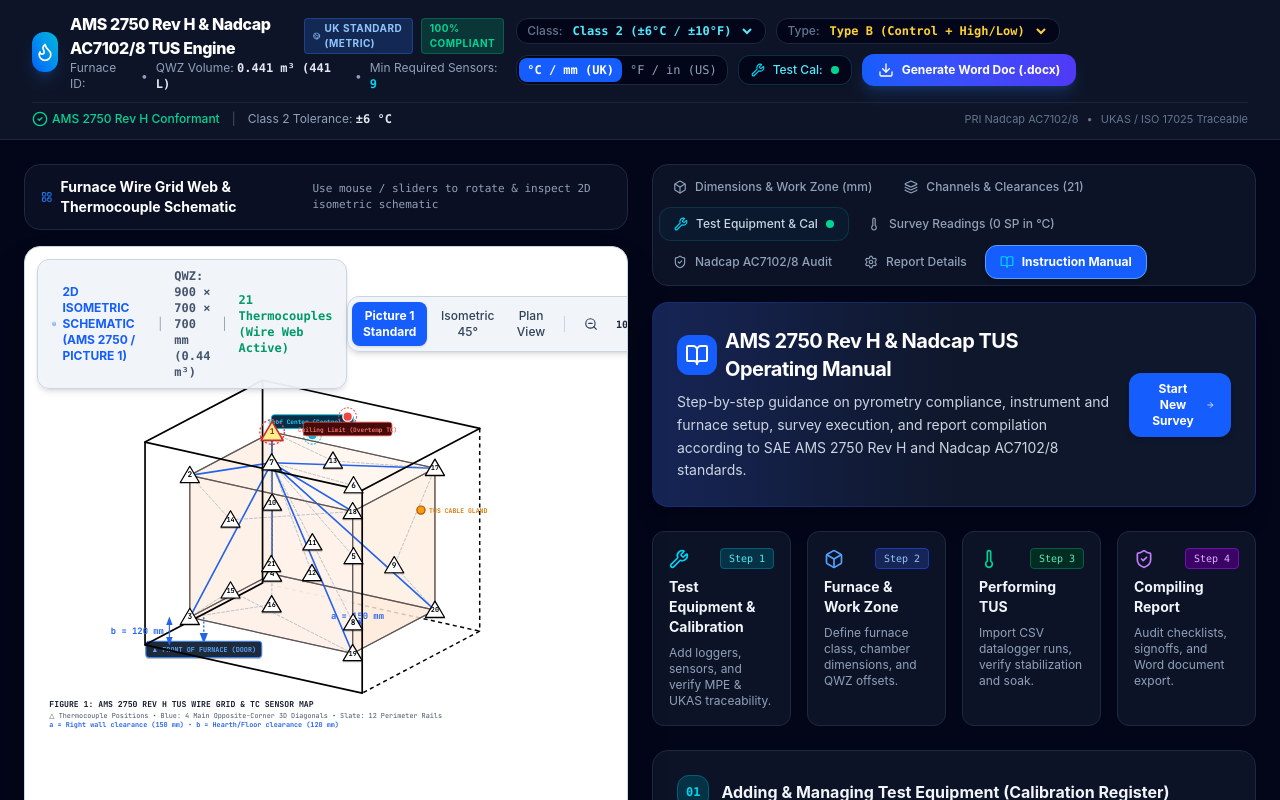
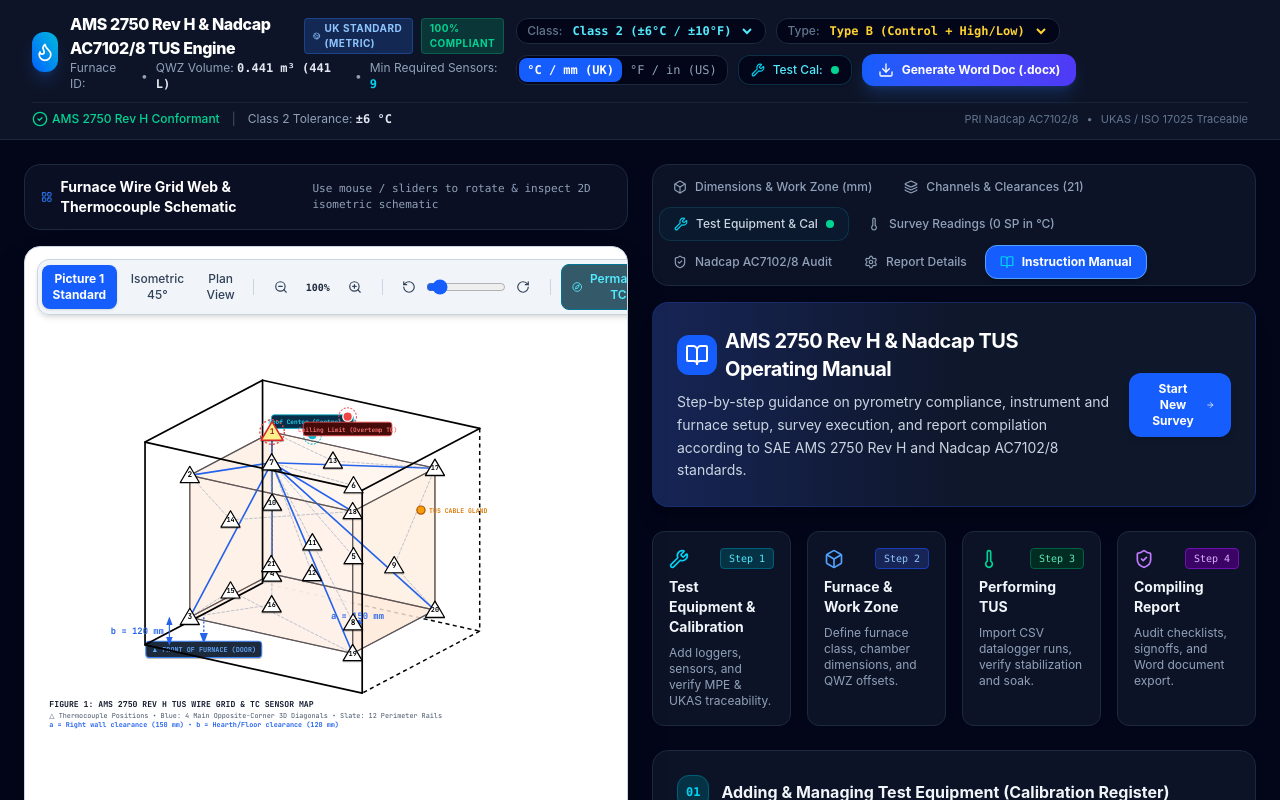
Before and after one commit to japsander/TUS, a React (Vite) app: page / in a window 1280 px wide. Shown: the top 800 px of the page. Built offline with nearby package versions, Linux system fonts and the light colour scheme.

Commit message:
feat(ui): add draggable callouts to technical schematic
Implemented position state and interaction logic for schematic callouts to allow manual arrangement, while providing a base HTML wrapper for the application.

```diff
--- a/src/components/TechnicalSchematic2D.tsx
+++ b/src/components/TechnicalSchematic2D.tsx
@@ -59,23 +59,48 @@
 
   const [isDragging, setIsDragging] = useState(false);
   const [dragStart, setDragStart] = useState({ x: 0, y: 0 });
+  const [activeCallout, setActiveCallout] = useState<string | null>(null);
 
-  const handleMouseDown = (e: React.MouseEvent) => {
+  // Default positions for callouts
+  const [calloutPos, setCalloutPos] = useState<Record<string, {x: number, y: number}>>({
+    top: {x: 400, y: 50},
+    bottom: {x: 400, y: 600},
+    left: {x: 50, y: 300},
+    right: {x: 800, y: 300},
+    back: {x: 800, y: 100},
+    control: {x: 50, y: 100},
+    overtemp: {x: 50, y: 150},
+  });
+
+  const handleMouseDown = (e: React.MouseEvent, calloutId?: string) => {
     setIsDragging(true);
     setDragStart({ x: e.clientX, y: e.clientY });
+    if (calloutId) setActiveCallout(calloutId);
   };
 
   const handleMouseMove = (e: React.MouseEvent) => {
     if (!isDragging) return;
     const dx = e.clientX - dragStart.x;
     const dy = e.clientY - dragStart.y;
-    setAzimuthDeg((prev) => (prev + dx * 0.75 + 360) % 360);
-    setElevationDeg((prev) => Math.max(-20, Math.min(85, prev - dy * 0.5)));
+
+    if (activeCallout) {
+      setCalloutPos((prev) => ({
+        ...prev,
+        [activeCallout]: {
+          x: prev[activeCallout].x + dx,
+          y: prev[activeCallout].y + dy,
+        },
+      }));
+    } else {
+      setAzimuthDeg((prev) => (prev + dx * 0.75 + 360) % 360);
+      setElevationDeg((prev) => Math.max(-20, Math.min(85, prev - dy * 0.5)));
+    }
     setDragStart({ x: e.clientX, y: e.clientY });
   };
 
   const handleMouseUp = () => {
     setIsDragging(false);
+    setActiveCallout(null);
   };
 
   const handleWheel = (e: React.WheelEvent) => {
@@ -238,6 +263,25 @@
     });
   }, [wireRiggingPlan, project3Dto2D]);
 
+  const renderCallout = (id: string, label: string, anchor3D: {x: number, y: number, z: number}) => {
+    const p = project3Dto2D(anchor3D.x, anchor3D.y, anchor3D.z);
+    const pos = calloutPos[id];
+
+    return (
+      <g
+        key={id}
+        onMouseDown={(e) => handleMouseDown(e, id)}
+        className="cursor-grab active:cursor-grabbing"
+      >
+        <line x1={p.x} y1={p.y} x2={pos.x} y2={pos.y} stroke="#64748B" strokeDasharray="4,4" strokeWidth="1" />
+        <rect x={pos.x - 50} y={pos.y - 12} width="100" height="24" rx="4" fill={isWhiteTheme ? '#F8FAFC' : '#1E293B'} stroke="#64748B" strokeWidth="1" />
+        <text x={pos.x} y={pos.y + 4} textAnchor="middle" fontSize="10" fill={isWhiteTheme ? '#0F172A' : '#F1F5F9'} fontWeight="bold">
+          {label}
+        </text>
+      </g>
+    );
+  };
+
   // Capture High-Res PNG image of the SVG for Word Report export
   const exportImage = useCallback(() => {
     if (!svgRef.current) return '';
@@ -326,31 +370,8 @@
     >
       {/* Top Floating Control Bar */}
       <div className="absolute top-3 left-3 right-3 flex items-center justify-between pointer-events-none z-10">
-        {/* Title & Style Badge */}
-        <div
-          className={`pointer-events-auto rounded-xl px-3.5 py-2 text-xs flex items-center gap-3 shadow-md border ${
-            isWhiteTheme
-              ? 'bg-slate-100/95 border-slate-300 text-slate-900'
-              : 'bg-slate-900/90 border-slate-700 text-slate-200'
-          }`}
-        >
-          <div className="flex items-center gap-1.5 font-bold text-blue-600">
-            <Layers className="w-4 h-4" />
-            <span>2D ISOMETRIC SCHEMATIC (AMS 2750 / PICTURE 1)</span>
-          </div>
-          <span className="text-slate-400">|</span>
-          <span className="font-mono text-slate-600 dark:text-slate-300 font-semibold" title="Qualified Work Zone Dimensions">
-            QWZ: {qwz.length} × {qwz.width} × {qwz.height} {dimUnit} (
-            {dimUnit === 'mm'
-              ? `${((qwz.length * qwz.width * qwz.height) / 1_000_000_000).toFixed(2)} m³`
-              : `${((qwz.length * qwz.width * qwz.height) / 1728).toFixed(1)} ft³`}
-            )
-          </span>
-          <span className="text-slate-400">|</span>
-          <span className="font-mono text-emerald-600 font-bold">
-            {channels.length} Thermocouples (Wire Web Active)
-          </span>
-        </div>
+        {/* Empty container to maintain layout */}
+        <div />
 
         {/* View Angle Presets & Export Actions */}
         <div
```
Also changed, not shown: tus_survey_app.html (+1 -1 lines).
